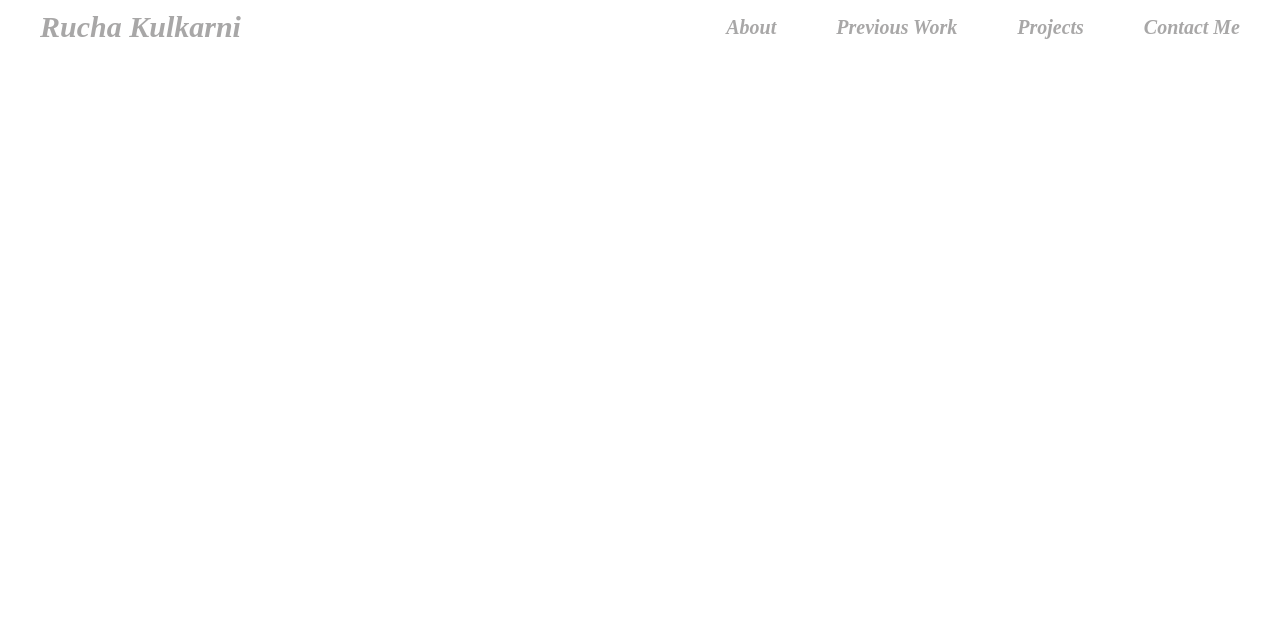
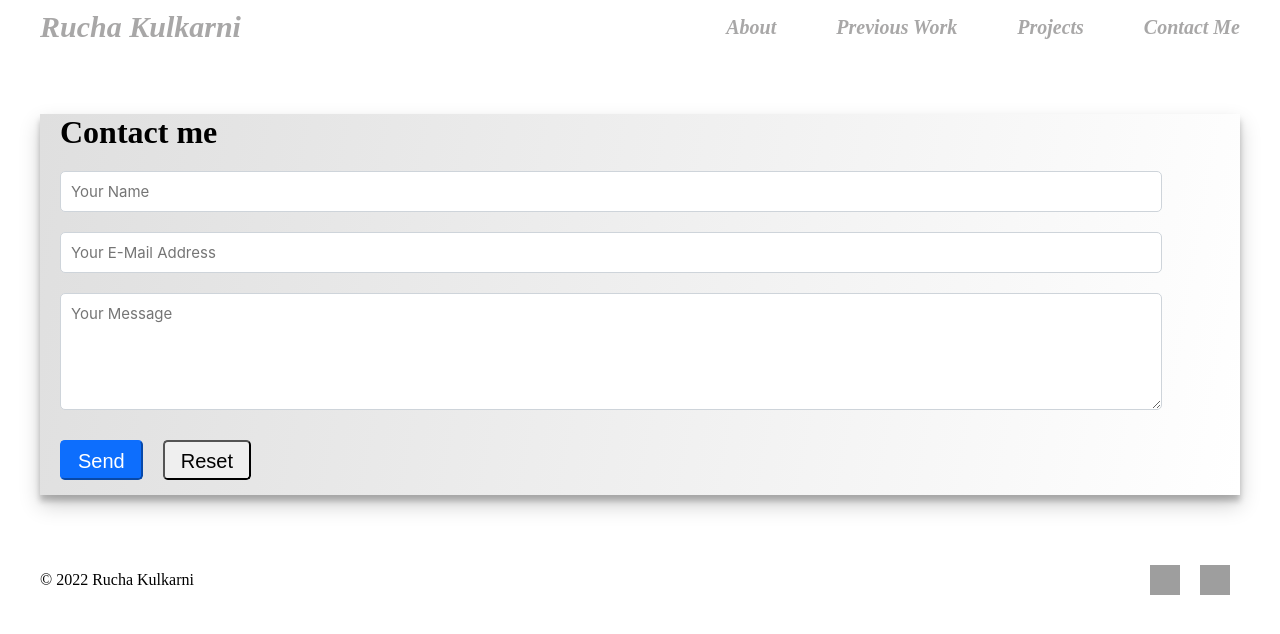
Before and after one commit to ruchakulkarni1/ruchakulkarni, a React (Create React App) app in the folder myprofile/: page /contact in a window 1280 px wide. Shown: the top 634 px of the page. Built offline with nearby package versions, Linux system fonts and the light colour scheme; grey boxes are pictures that could not be loaded.

Commit message:
Contact me page ready

```diff
--- a/myprofile/src/App.js
+++ b/myprofile/src/App.js
@@ -4,6 +4,9 @@ import { BrowserRouter as Router, Switch, Route, Link} from "react-router-dom";
 import {useEffect, useState } from "react";
 import Home from "./Tabs/home";
 import About from "./Tabs/about";
+import Work from "./Tabs/work"
+import Project from './Tabs/projects';
+import Contact from './Tabs/contact';
 
 function App() {
   return (
@@ -45,6 +48,21 @@ function App() {
             <About></About>
           </div>
   </Route>
+  <Route path="/work">
+          <div>
+            <Work></Work>
+          </div>
+  </Route>
+  <Route path="/projects">
+          <div>
+            <Project></Project>
+          </div>
+  </Route>
+  <Route path="/contact">
+          <div>
+            <Contact></Contact>
+          </div>
+  </Route>
   </Switch>
   </div>
   </Router>
--- /dev/null
+++ b/myprofile/src/Tabs/contact.css
@@ -0,0 +1,63 @@
+.contactDiv {
+    margin: 20px;
+    padding: 20px;
+}
+
+.contactForm {
+    background: linear-gradient(280deg, white, rgb(223, 223, 223) 100%);
+    box-shadow: 0 10px 20px rgb(0 0 0 / 19%), 0 6px 6px rgb(0 0 0 / 23%);
+}
+
+.form-control {
+    display: block;
+    width: 90%;
+    border: 1px solid #ced4da;
+    padding: 10px;
+    margin: 20px;
+    font-size: 15px;
+    border-radius: 5px;
+    font-family: inherit;
+}
+
+.sendbutton, .resetbutton {
+    margin-bottom: 15px;
+    margin-top: 10px;
+    margin-left: 20px;
+    height: 40px;
+    padding: 0.5rem 1rem;
+    font-size: 1.25rem;
+    border-radius: 0.3rem;
+}
+
+.sendbutton {
+    color: #fff;
+    background-color: #0d6efd;
+    border-color: #0d6efd;
+}
+
+.formTitle{
+    margin: 20px;
+    font-family: 'Times New Roman', Times, serif;
+}
+
+.other {
+    margin: 20px;
+    padding: 20px;
+    display: flex;
+    flex-direction: row;
+    justify-content: space-between;
+}
+
+.connectName {
+    float: left;
+}
+.connectImage {
+    height: 30px;
+    margin: 10px;
+    width: 30px;
+}
+
+.otherTitle {
+    width: fit-content;
+    font-family: 'Times New Roman', Times, serif;
+}
--- /dev/null
+++ b/myprofile/src/Tabs/contact.js
@@ -0,0 +1,40 @@
+import "./contact.css"
+
+export default function Contact() {
+
+   return(
+    <div>
+        <div class="contactDiv">
+            <div class="contactForm">
+            <form>
+                <h1 class="formTitle">Contact me</h1>
+                <div class="row">
+                   <div class="col">
+                        <input type="text" class="form-control form-control-lg" placeholder="Your Name" required/>
+                    </div>
+                    <div class="col">
+                        <input type="email" class="form-control form-control-lg" placeholder="Your E-Mail Address" required/>
+                    </div>
+                </div>
+                <div class="row">
+                    <div class="col-12">
+                        <textarea id="contact-textarea" class="form-control form-control-lg" placeholder="Your Message" rows="5" required></textarea>
+                    </div>
+                </div>
+                <div class="row">
+                    <button type="submit" class="btn btn-primary btn-lg sendbutton col-6" id="sendbutton">Send</button>
+                    <button type="reset" class="btn btn-secondary btn-lg resetbutton col-6" id="resetbutton">Reset</button>
+                </div>
+            </form>
+            </div>
+        </div>
+        <div class="other">
+                <p class="otherTitle">© 2022 Rucha Kulkarni</p>
+                <div class="social">
+                <a href="https://www.linkedin.com/in/rucha-kulkarni-0204ab84/"><img src="./linkedin.png" alt="linkedIn link" class="connectImage"></img></a>
+                <a href="https://github.com/ruchakulkarni1"><img src="./github.png" alt="github link" class="connectImage"></img></a>
+                </div>
+             </div>
+    </div>
+   )
+}
```
